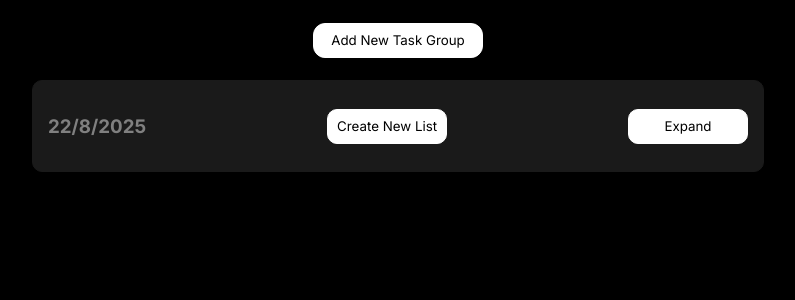
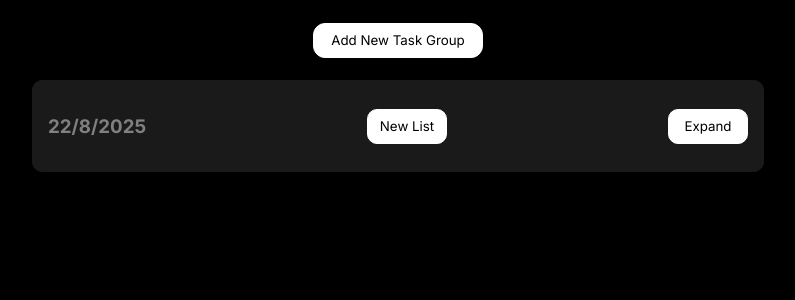
Before and after one commit to abhishekk119/new-todo, a React (Vite) app: page / in a window 1280 px wide. Both pictures are taken after a click on the button "Add New Task Group". Shown: the top 300 px of the page, without its empty margins (242-1037 px from the left). Built offline with nearby package versions, Linux system fonts and the light colour scheme; a web font is replaced by a local one.

Commit message:
Added new features

```diff
--- a/src/App.jsx
+++ b/src/App.jsx
@@ -404,7 +404,7 @@ function App() {
                 className="createnewlistbtn"
                 onClick={() => updatelist(datestring)}
               >
-                Create New List
+                New List
               </button>
 
               <button
--- a/src/index.css
+++ b/src/index.css
@@ -232,7 +232,7 @@ body {
 
 .createnewlistbtn {
   height: 35px;
-  width: 120px;
+  width: 80px;
   border: 1px solid white;
   border-radius: 10px;
   cursor: pointer;
@@ -242,7 +242,7 @@ body {
 
 .collapseexpandbtn {
   height: 35px;
-  width: 120px;
+  width: 80px;
   border: 1px solid white;
   border-radius: 10px;
   cursor: pointer;
```
